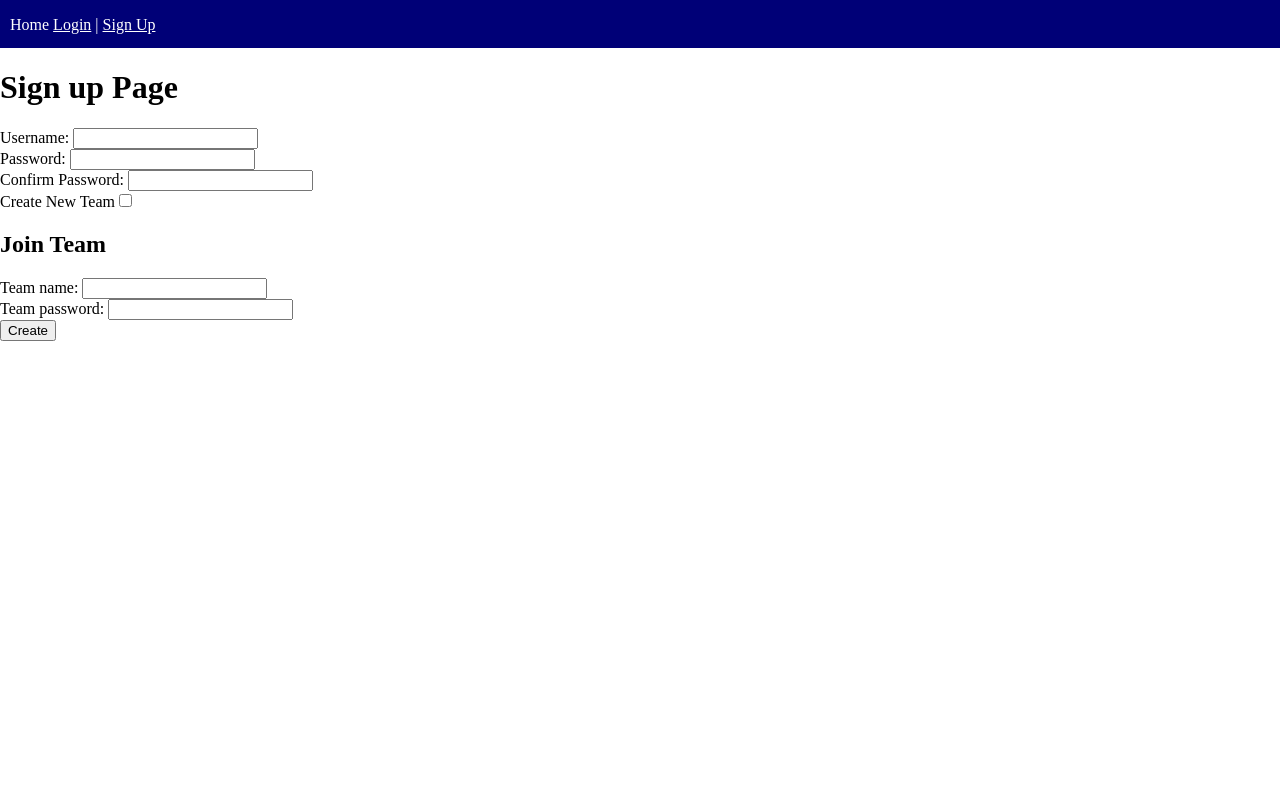
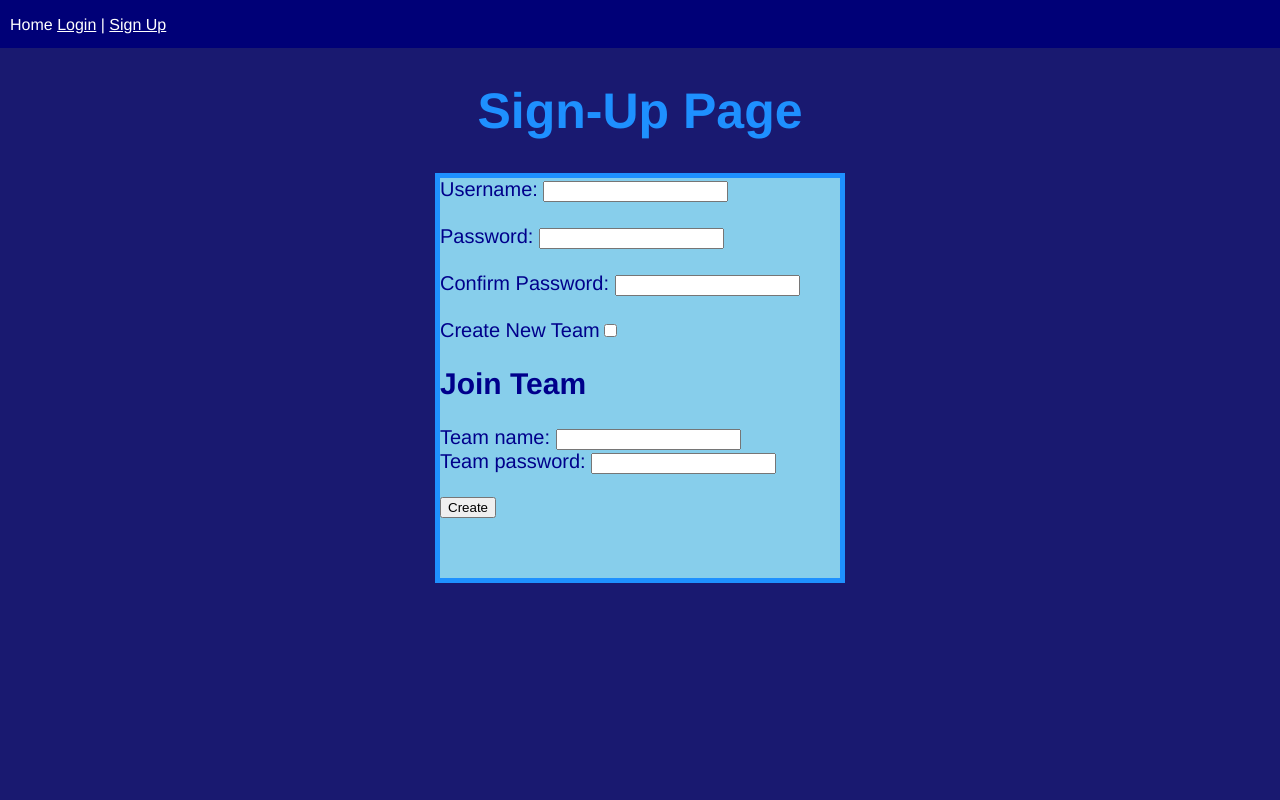
Before and after one commit to Royceirving/Kanabama, a Flask app: page /signup in a window 1280 px wide. Run offline with Flask 2, Linux system fonts and the light colour scheme; some libraries are stand-ins or nearby versions.

Commit message:
Sign Up Screen Consistency Created

```diff
--- /dev/null
+++ b/static/signupstyle.css
@@ -0,0 +1,33 @@
+html, body {
+  overflow-y: hidden;
+  overflow-x: hidden;
+  padding: 0;
+  margin: 0;
+  width: 100%;
+  height: 100%;
+  min-height: 100%;
+  background-color: MidnightBlue;
+  font-family: "Helvetica", Helvetica, serif;
+  color: DarkBlue;
+}
+
+#SUHead{
+  text-align: center;
+  color: DodgerBlue;
+  font-size: 50px;
+}
+
+div.signupbox {
+  text-align: left;
+  margin-left: auto;
+  margin-right: auto;
+  font-size: 20px;
+  width: 400px;
+  height: 400px;
+  border: 5px solid DodgerBlue;
+  background-color: SkyBlue;
+}
+
+div.createbutton {
+  margin-left: 1%;
+}
--- a/templates/signup.html
+++ b/templates/signup.html
@@ -1,13 +1,18 @@
 {% extends "base.html" %}
 {% block content %}
-    <h1>Sign up Page</h1>
+<link rel="stylesheet" href="/static/signupstyle.css">
+    <h1 id="SUHead">Sign-Up Page</h1>
+    <div class="signupbox">
     <form action="/signup" method="POST">
         {{ form.hidden_tag() }}
         {{ render_field(form.username_field) }}
         <br>
+        <br>
         {{ render_field(form.password)}}
         <br>
+        <br>
         {{ render_field(form.confirm_password)}}
+        <br>
         <br>
 
         Create New Team<input type="checkbox" onclick="toggle_signup()" id="signup_checkbox">
@@ -22,8 +27,10 @@
             {{ render_field(form.team_password_cofirm)}}
             <br>
         </div>
+        <br>
         {{ form.submit() }}
     </form>
+  </div>
     <div>
         {% if messages != [] %}
         <h2>Errors</h2>
```
